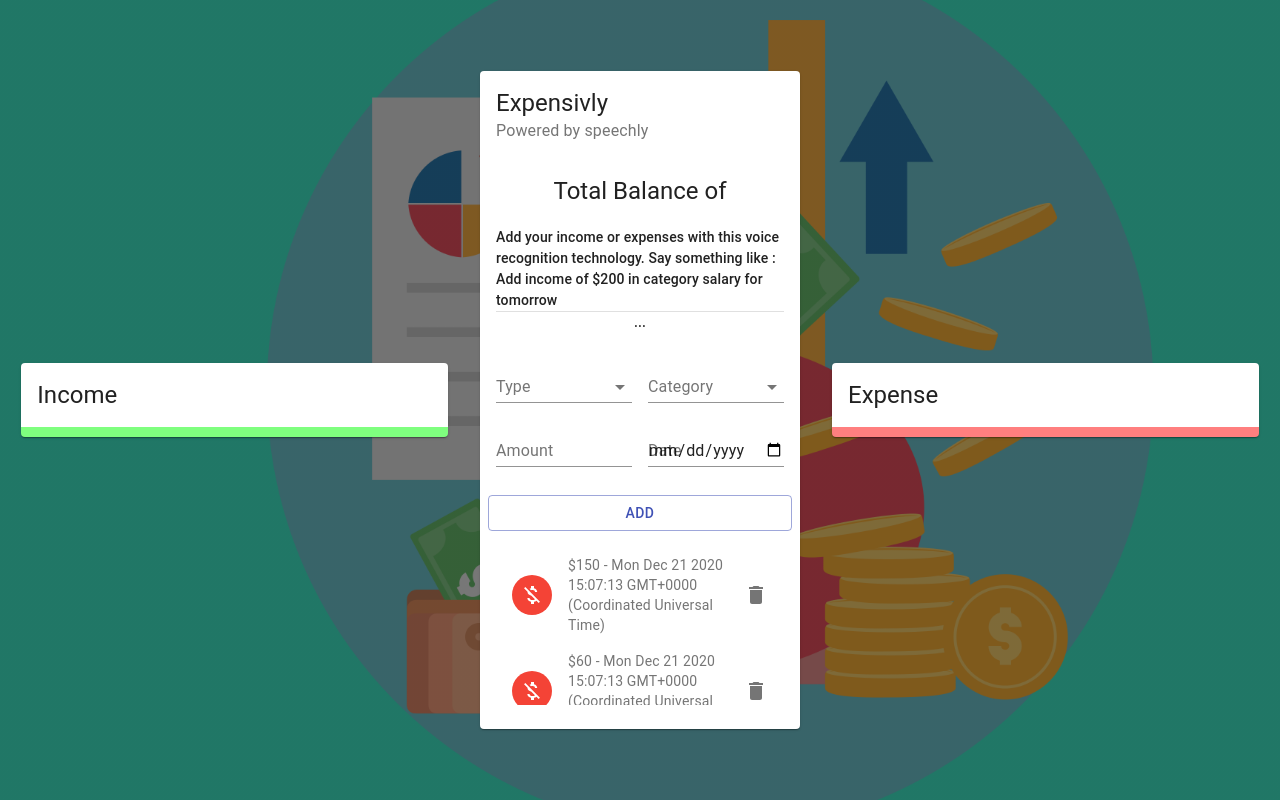
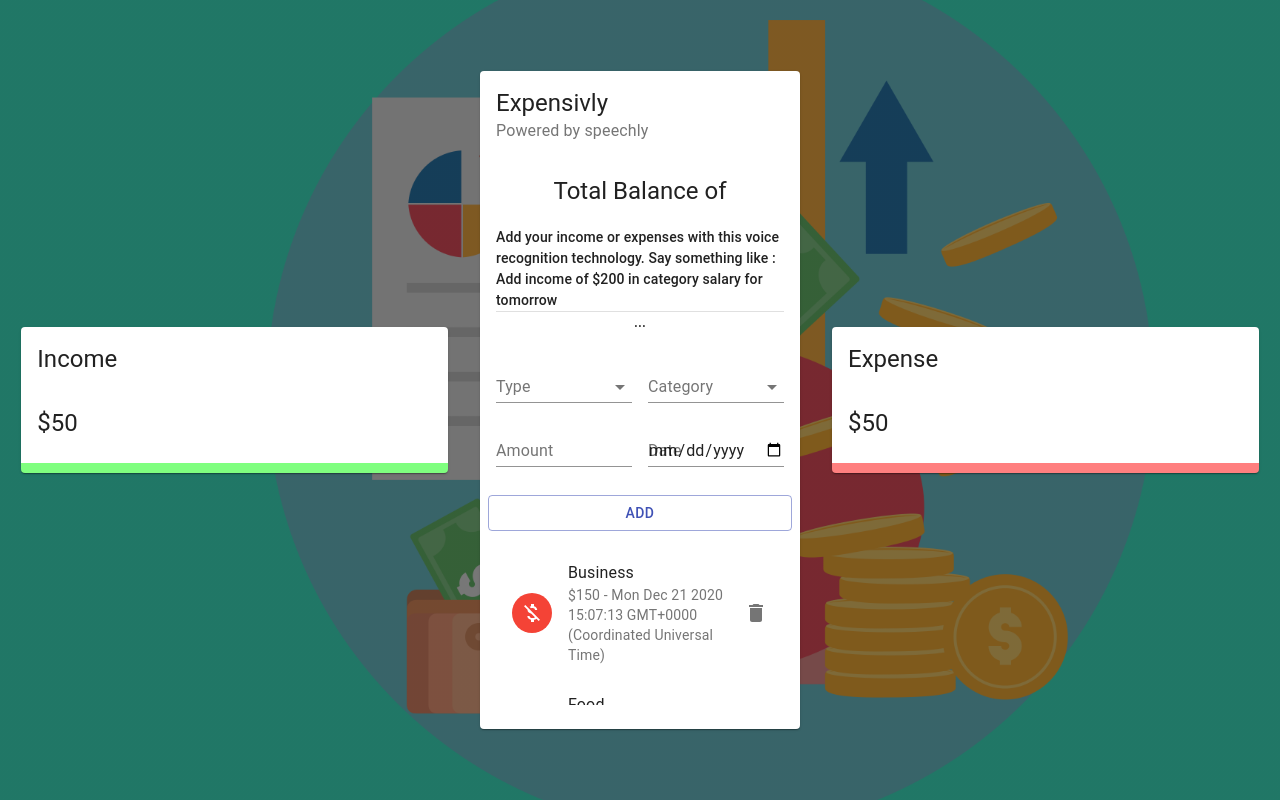
Before and after one commit to okaformark/Expensivly, a React (Create React App) app: page / in a window 1280 px wide. Built offline with nearby package versions, Linux system fonts and the light colour scheme.

Commit message:
fixed MUI bugs

```diff
--- a/src/components/Details/Details.js
+++ b/src/components/Details/Details.js
@@ -21,12 +21,11 @@
 	const classes = useStyles();
 	return (
 		<Card className={title === 'Income' ? classes.income : classes.expense}>
-			<CardHeader title={title}>
-				<CardContent>
-					<Typography variant='h5'>$50</Typography>
-					<Doughnut data='DATA' />
-				</CardContent>
-			</CardHeader>
+			<CardHeader title={title} />
+			<CardContent>
+				<Typography variant='h5'>$50</Typography>
+				{/* <Doughnut data='DATA' /> */}
+			</CardContent>
 		</Card>
 	);
 };
--- a/src/components/Input/Input.js
+++ b/src/components/Input/Input.js
@@ -6,7 +6,6 @@
 	Typography,
 	Grid,
 	Divider,
-	List,
 	makeStyles,
 } from '@material-ui/core';
 import InputForm from './InputForm';
--- a/src/components/Input/InputForm.js
+++ b/src/components/Input/InputForm.js
@@ -46,7 +46,8 @@
 					<InputLabel>Category</InputLabel>
 					<Select>
 						<MenuItem value='Business'>Business</MenuItem>
-						<MenuItem value='Business'>Business</MenuItem>
+						<MenuItem value='Food'>Food</MenuItem>
+						<MenuItem value='Salary'>Salry</MenuItem>
 					</Select>
 				</FormControl>
 			</Grid>
--- a/src/components/Input/InputList.js
+++ b/src/components/Input/InputList.js
@@ -62,7 +62,7 @@
 	];
 
 	return (
-		<List dense='false' className={classes.list}>
+		<List dense={false} className={classes.list}>
 			{transactions.map((transaction) => (
 				<Slide
 					direction='down'
@@ -84,7 +84,7 @@
 							</Avatar>
 						</ListItemAvatar>
 						<ListItemText
-							primary={transaction.catergory}
+							primary={transaction.category}
 							secondary={`$${transaction.amount} - ${transaction.date}`}
 						/>
 						<ListItemSecondaryAction>
```
Also changed, not shown: 1 other file (tests, documents, lock files or other folders).
